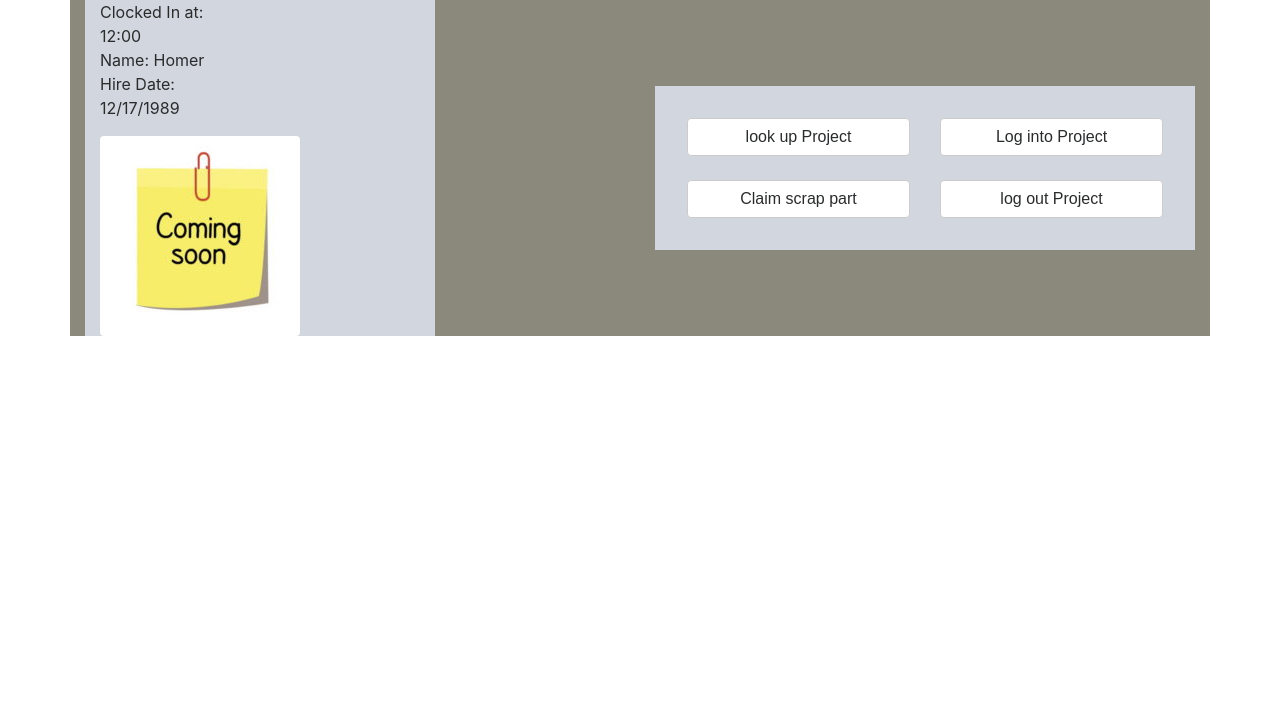
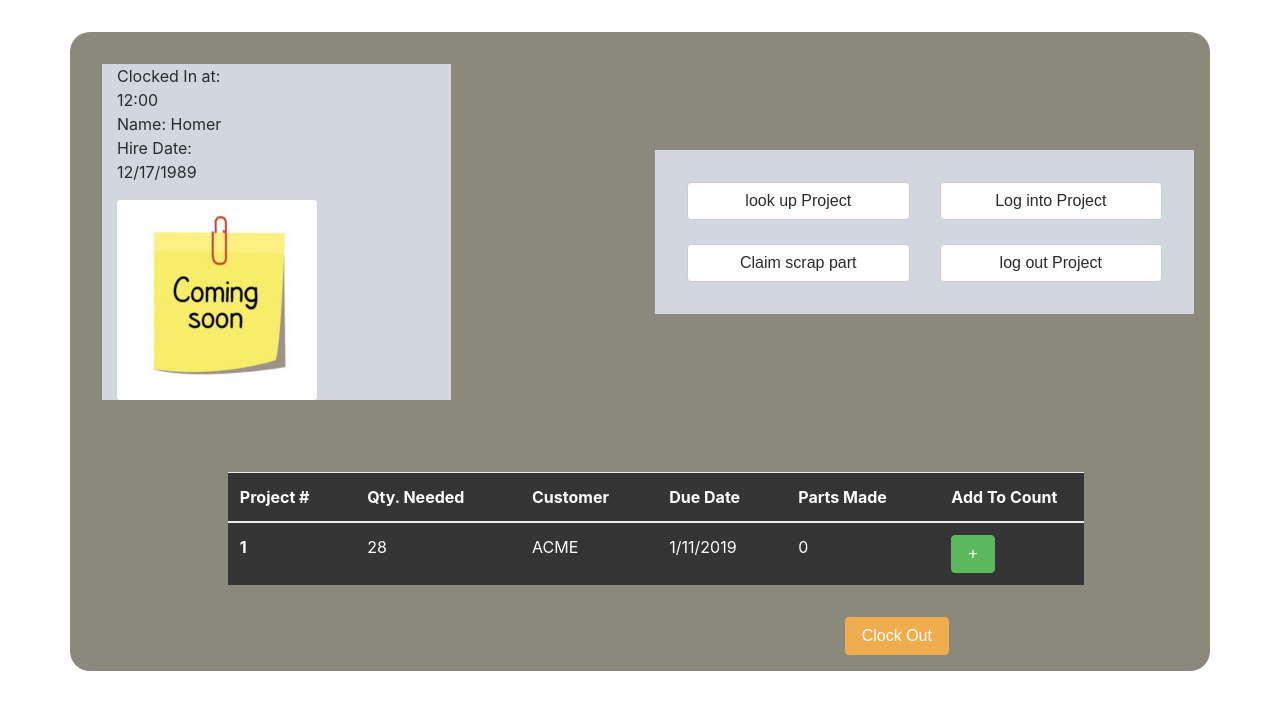
Before and after one commit to atorres6d5/Industry-frontend, a React (Create React App) app in the folder industry/: page / in a window 1280 px wide. Shown: the top 710 px of the page. Built offline with nearby package versions, Linux system fonts and the light colour scheme.

Commit message:
dashbard rough draft

```diff
--- a/industry/public/index.html
+++ b/industry/public/index.html
@@ -7,7 +7,7 @@
     <title>Industry</title>
     <link rel="stylesheet" href="./industry.css"
   </head>
-  <body>
+  <body id="body">
     <noscript>
       You need to enable JavaScript to run this app.
     </noscript>
--- a/industry/public/industry.css
+++ b/industry/public/industry.css
@@ -16,10 +16,14 @@
 
 .dashboard{
   background-color: #8A897C;
+  border-radius: 20px;
+  margin-top: 2rem;
+  padding: 1rem;
 }
 
 .workerData{
   background-color: #D2D7DF;
+  margin: 1rem;
 }
 
 .actionbuttons{
@@ -32,3 +36,9 @@ header{
   color:#FFFFFF;
   padding-bottom: 2rem;
 }
+
+.table{
+  background-color: #353535;
+  color: #FFFFFF;
+  margin: 2rem;
+}
--- a/industry/src/App.js
+++ b/industry/src/App.js
@@ -7,7 +7,10 @@ class App extends Component {
   render() {
     return (
       <div className="container-fluid no-gutters">
-        <UserDash picture={'../../public/images/ComingSoon'}/>
+        <UserDash
+          picture={'../../public/images/ComingSoon'}
+          background={"../../public/images/drill"}
+        />
       </div>
     );
   }
--- /dev/null
+++ b/industry/src/components/activeproject.js
@@ -0,0 +1,36 @@
+import React from 'react';
+
+const ActiveProjects = ({projects}) => (
+  <div className="container">
+    <div className="table-responsive">
+      <table class="table">
+        <thead>
+          <tr>
+            <th scope="col">Project #</th>
+            <th scope="col">Qty. Needed</th>
+            <th scope="col">Customer</th>
+            <th scope="col">Due Date</th>
+            <th scope="col">Parts Made</th>
+            <th scope="col">Add To Count</th>
+          </tr>
+        </thead>
+        <tbody>
+          {projects.map(job=>{
+            return(
+              <tr>
+                <th scope="row">{job.id}</th>
+                <td>{job.Part_count}</td>
+                <td>{job.customer}</td>
+                <td>{job.due_date}</td>
+                <td>{job.Parts_made}</td>
+                <td><button type="button" class="btn btn-success">+</button></td>
+              </tr>
+            )
+          })}
+        </tbody>
+      </table>
+    </div>
+  </div>
+);
+
+export default ActiveProjects;
--- a/industry/src/containers/userDash.js
+++ b/industry/src/containers/userDash.js
@@ -1,13 +1,21 @@
 import React, { Component } from 'react';
-import Worker from '../components/Worker'
+import Worker from '../components/Worker';
 import ActionButtons from '../components/actionbuttons';
+import ActiveProjects from '../components/activeproject';
 
 class UserDash extends Component {
   constructor(props){
     super(props)
   }
 
+  changeBackground=()=>{
+    document.body.style.backgroundImage=this.props.background
+
+  }
+
+
   render() {
+
     return (
       <div className="container dashboard">
         <div className="row justify-content-between">
@@ -23,6 +31,25 @@ class UserDash extends Component {
             />
           </div>
         </div>
+        <br/>
+        <div className="row justify-content-center">
+          <div className="col-10">
+            <ActiveProjects
+              projects={[{
+                id: 1,
+                customer: 'ACME',
+                due_date: '1/11/2019',
+                Part_count: 28,
+                Parts_made:0
+              }]}
+            />
+          </div>
+        </div>
+        <div className="row justify-content-end">
+          <div className="col-4">
+            <button type="button" class="btn btn-warning">Clock Out</button>
+          </div>
+        </div>
       </div>
     );
   }
```
Also changed, not shown: industry/public/images/drill.jpg (added).
